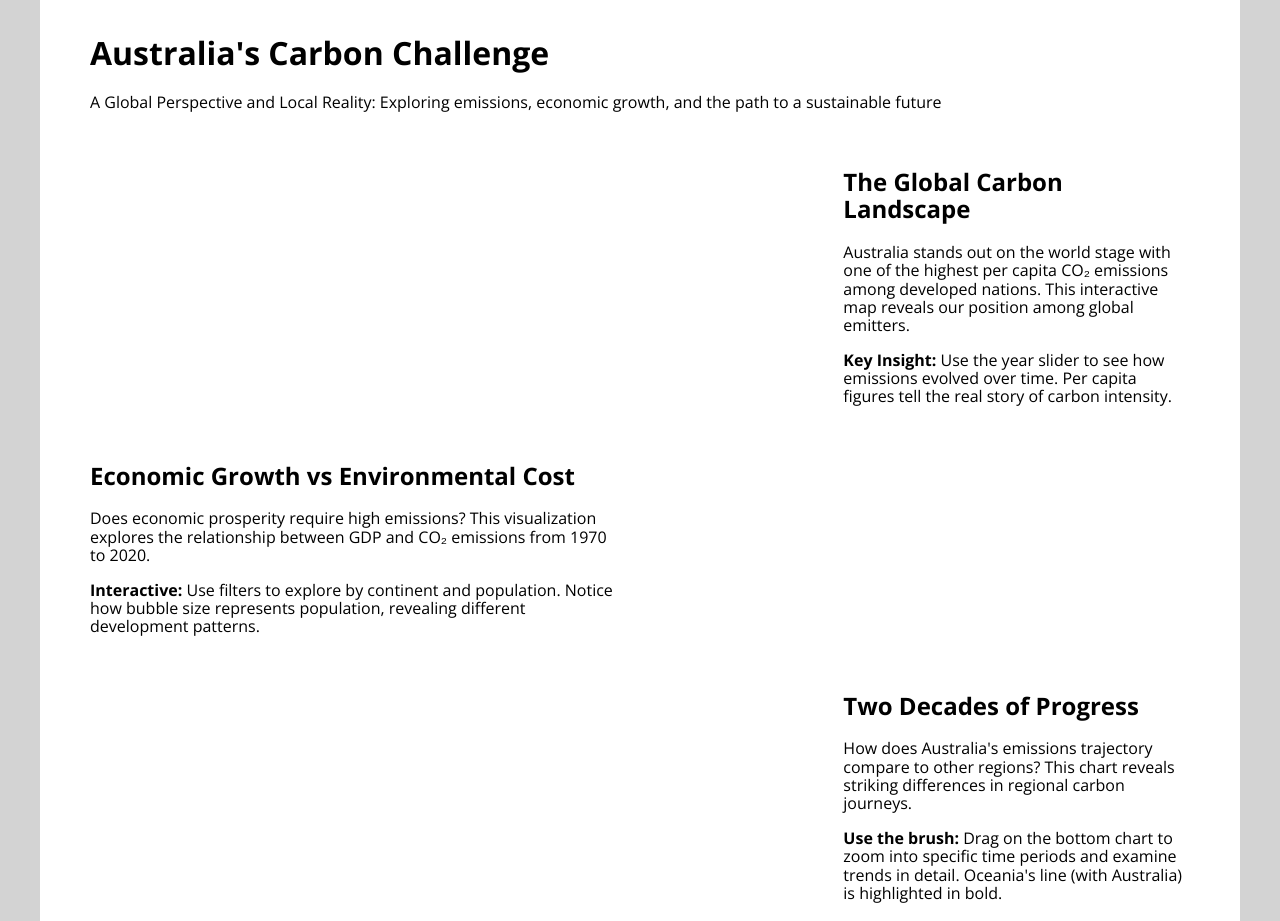
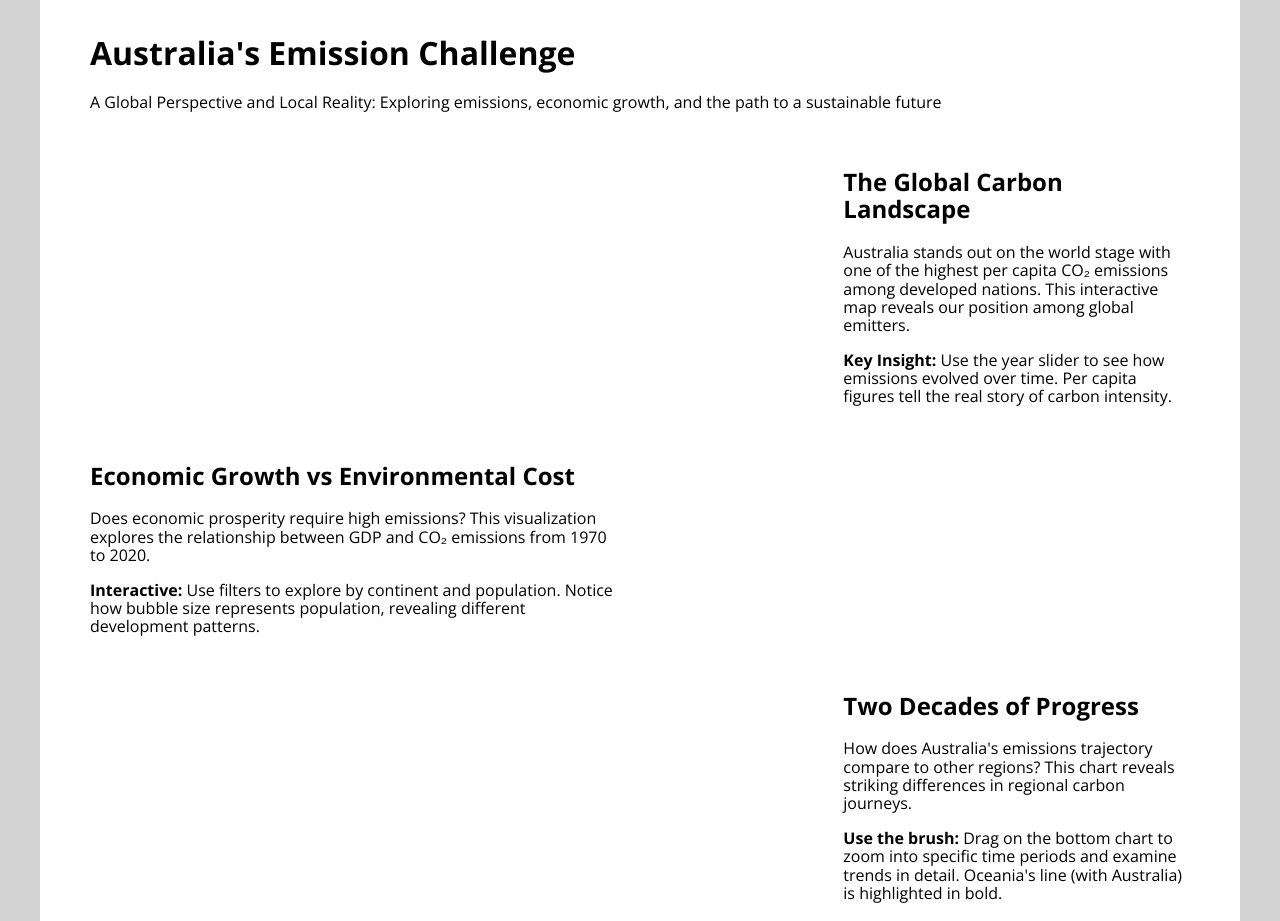
Before and after one commit to KavinTrinh/3179, a plain HTML site: page Data Visualisation 2/index.html in a window 1280 px wide. Shown: the top 921 px of the page. Drawn offline with nearby package versions, Linux system fonts and the light colour scheme; a script that the page names is missing.

Commit message:
update title

```diff
--- a/Data Visualisation 2/index.html
+++ b/Data Visualisation 2/index.html
@@ -29,7 +29,7 @@
     <!-- Header -->
     <div class="pure-g">
       <div class="pure-u-1-1">
-        <h1>Australia's Carbon Challenge</h1>
+        <h1>Australia's Emission Challenge</h1>
         <p>A Global Perspective and Local Reality: Exploring emissions, economic growth, and the path to a sustainable future</p>
       </div>
     </div>
```
